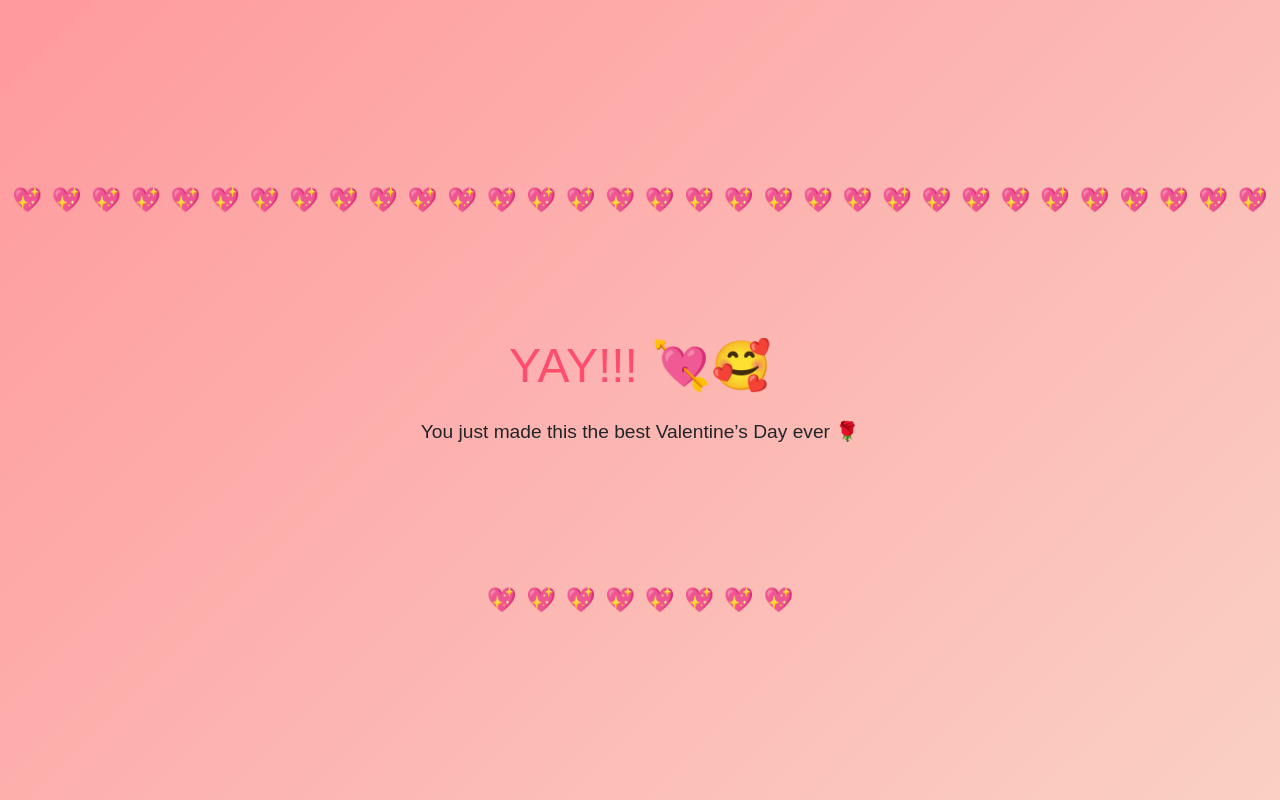
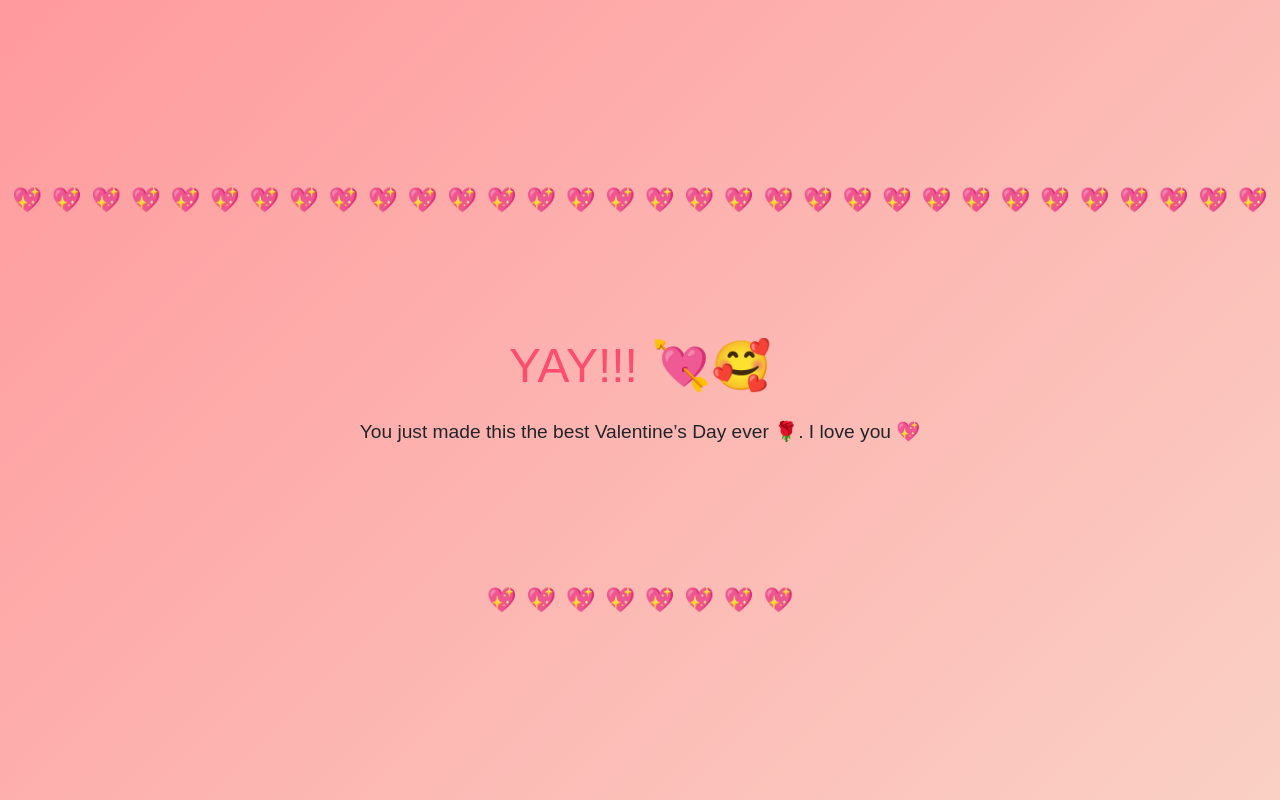
Before and after one commit to shakyarishesh/React-Learning, a React (Vite) app: page /yes in a window 1280 px wide. Built offline with nearby package versions, Linux system fonts and the light colour scheme.

Commit message:
message updated

```diff
--- a/src/Message.tsx
+++ b/src/Message.tsx
@@ -5,7 +5,7 @@ const Message: React.FC = () => {
     <div style={styles.page}>
       <h1 style={styles.title}>YAY!!! 💘🥰</h1>
       <p style={styles.text}>
-        You just made this the best Valentine’s Day ever 🌹
+        You just made this the best Valentine’s Day ever 🌹. I love you 💖
       </p>
       <Confetti />
     </div>
```
